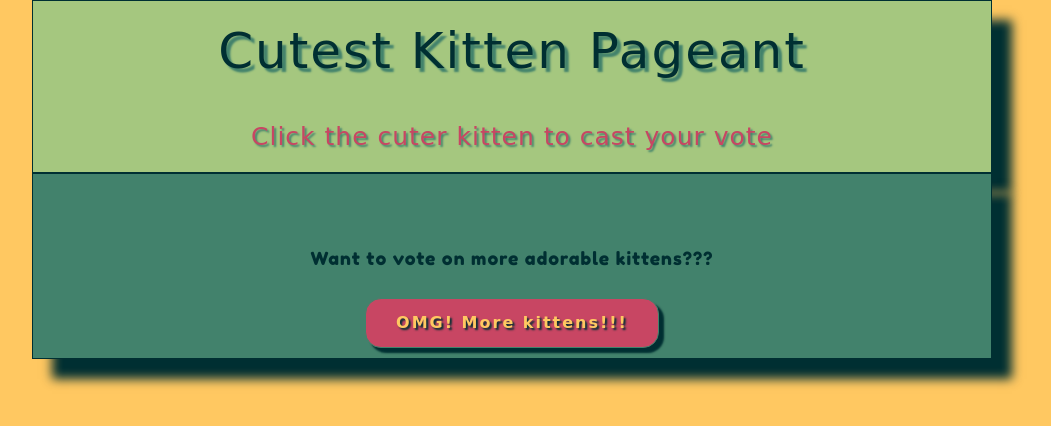
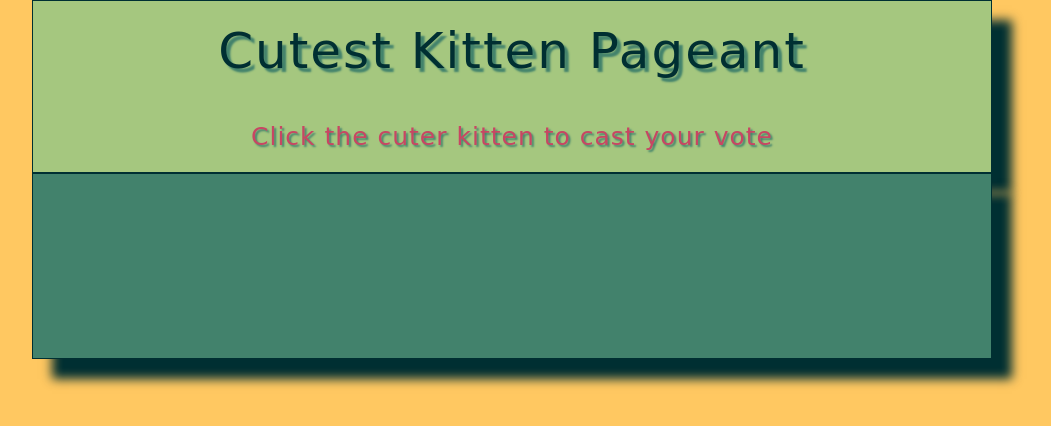
Before and after one commit to davschne/vote_tracker, a plain HTML site: page index.html in a window 1280 px wide. Shown: the whole page, without its empty margins (128-1179 px from the left). Drawn offline with Linux system fonts and the light colour scheme; no server answers; a web font is replaced by a local one.

Commit message:
Bug Fix: More Kittens button showing on page ready if AJAX slow to get images

```diff
--- a/index.html
+++ b/index.html
@@ -37,7 +37,7 @@
         <div class="six columns photos" id="imgA"></div>
         <div class="six columns photos" id="imgB"></div>
       </div>
-      <div class="row vote-again">
+      <div class="row vote-again hidden">
         <p>Want to vote on more adorable kittens???</p>
         <button id="moar">OMG! More kittens!!!</button>
       </div>
```
